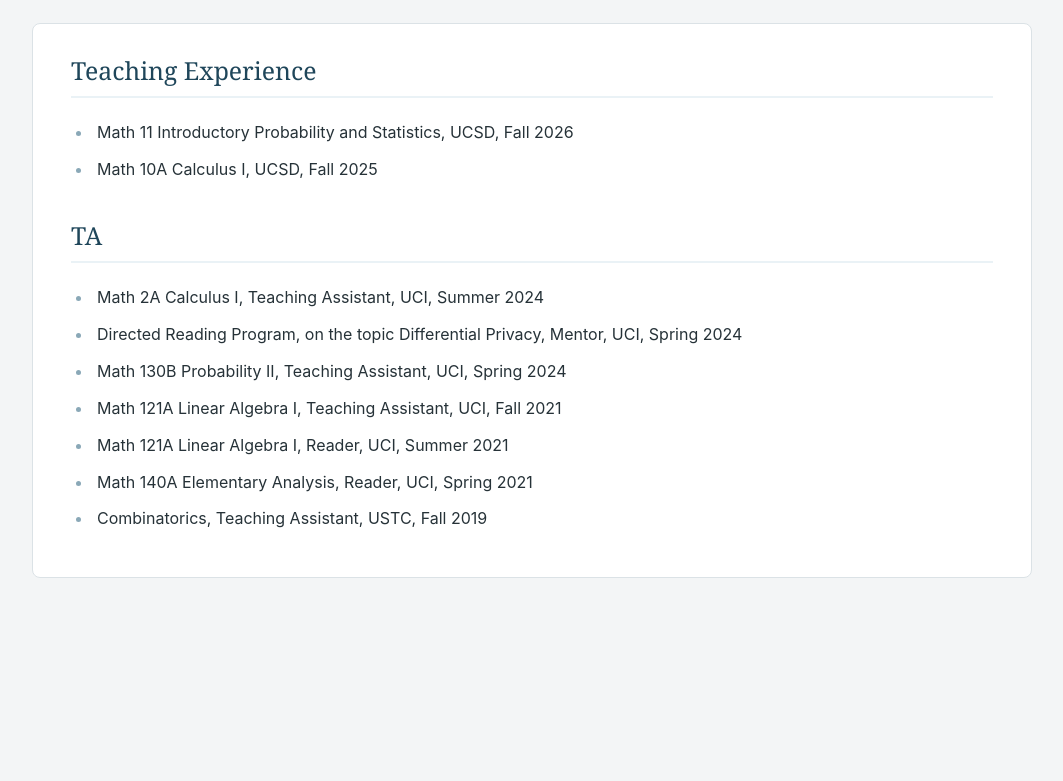
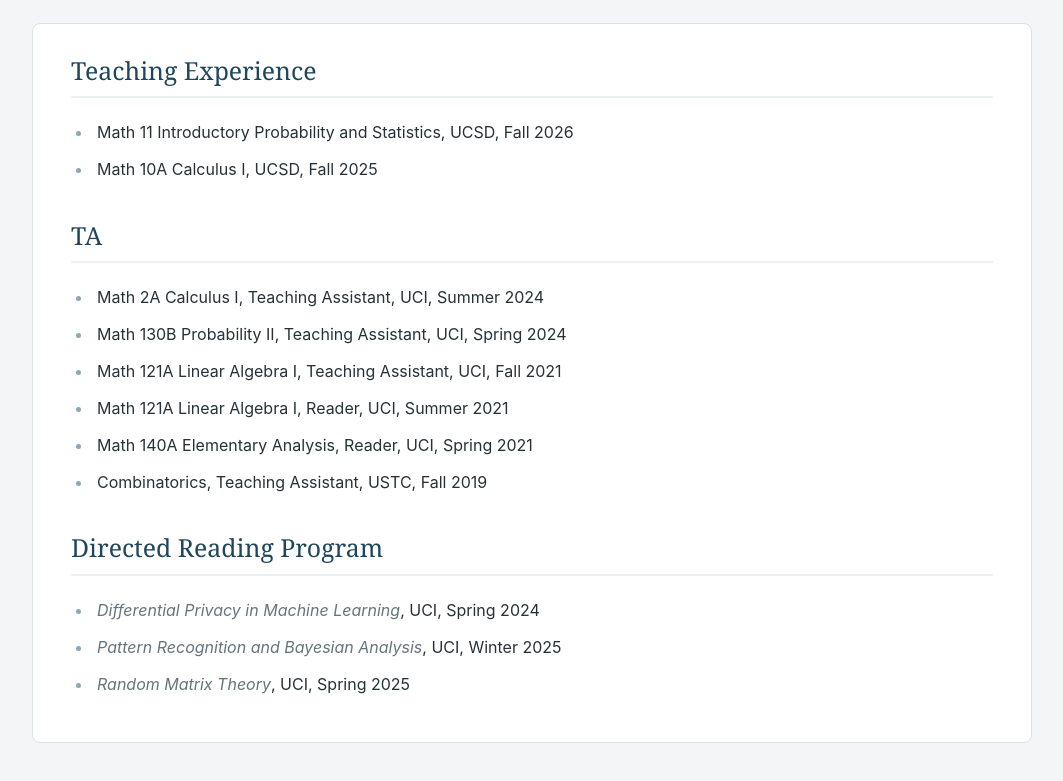
Before and after one commit to kasanhyy/kasanhyy.github.io, a plain HTML site: page index.html in a window 1280 px wide. Shown: the part 2658-3439 px from the top of the page, without its empty margins (108-1171 px from the left). Before the commit the page ends 3308 px from the top, so only its background shows below. Drawn offline with Linux system fonts and the light colour scheme.

Commit message:
Add directed reading program topics

```diff
--- a/index.html
+++ b/index.html
@@ -101,13 +101,19 @@
         <h2>TA</h2>
         <ul>
           <li>Math 2A Calculus I, Teaching Assistant, UCI, Summer 2024</li>
-          <li>Directed Reading Program, on the topic Differential Privacy, Mentor, UCI, Spring 2024</li>
           <li>Math 130B Probability II, Teaching Assistant, UCI, Spring 2024</li>
           <li>Math 121A Linear Algebra I, Teaching Assistant, UCI, Fall 2021</li>
           <li>Math 121A Linear Algebra I, Reader, UCI, Summer 2021</li>
           <li>Math 140A Elementary Analysis, Reader, UCI, Spring 2021</li>
           <li>Combinatorics, Teaching Assistant, USTC, Fall 2019</li>
         </ul>
+
+        <h2>Directed Reading Program</h2>
+        <ul>
+          <li><em>Differential Privacy in Machine Learning</em>, UCI, Spring 2024</li>
+          <li><em>Pattern Recognition and Bayesian Analysis</em>, UCI, Winter 2025</li>
+          <li><em>Random Matrix Theory</em>, UCI, Spring 2025</li>
+        </ul>
       </section>
     </main>
   </body>
```
